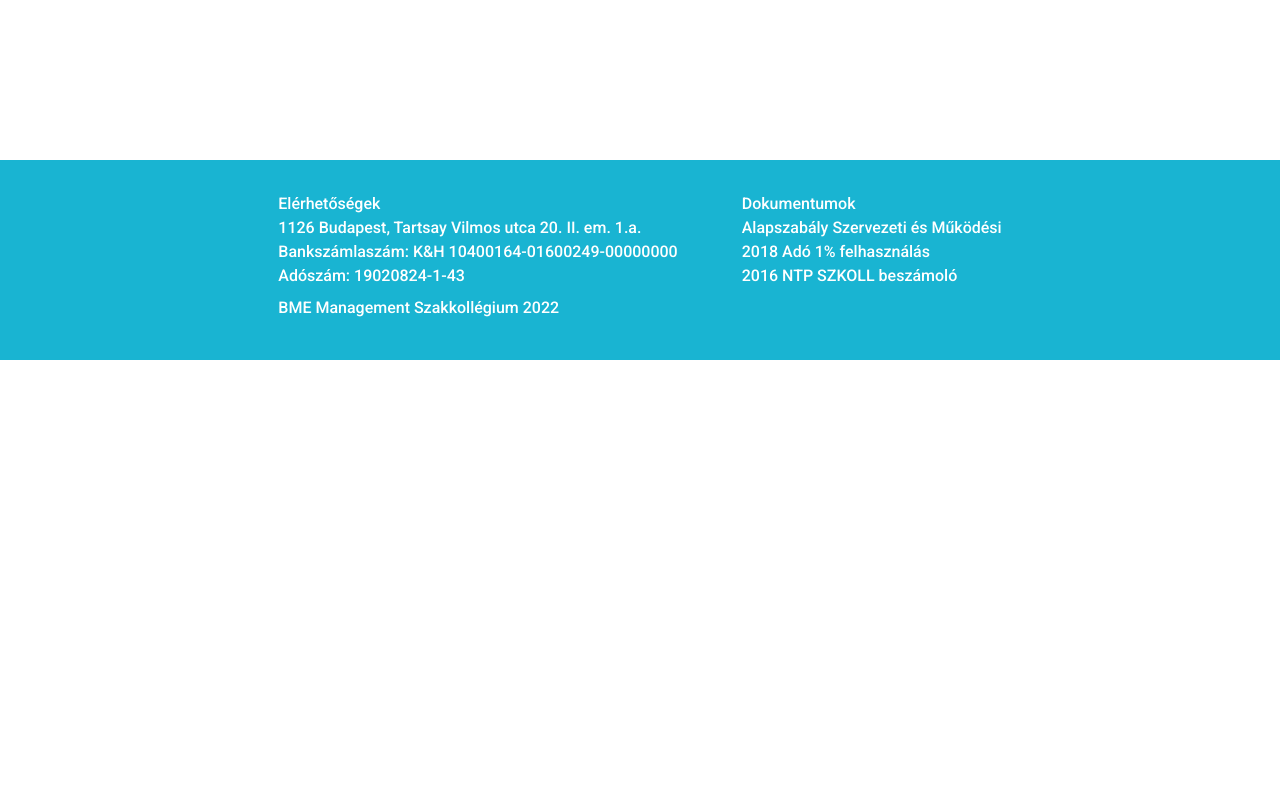
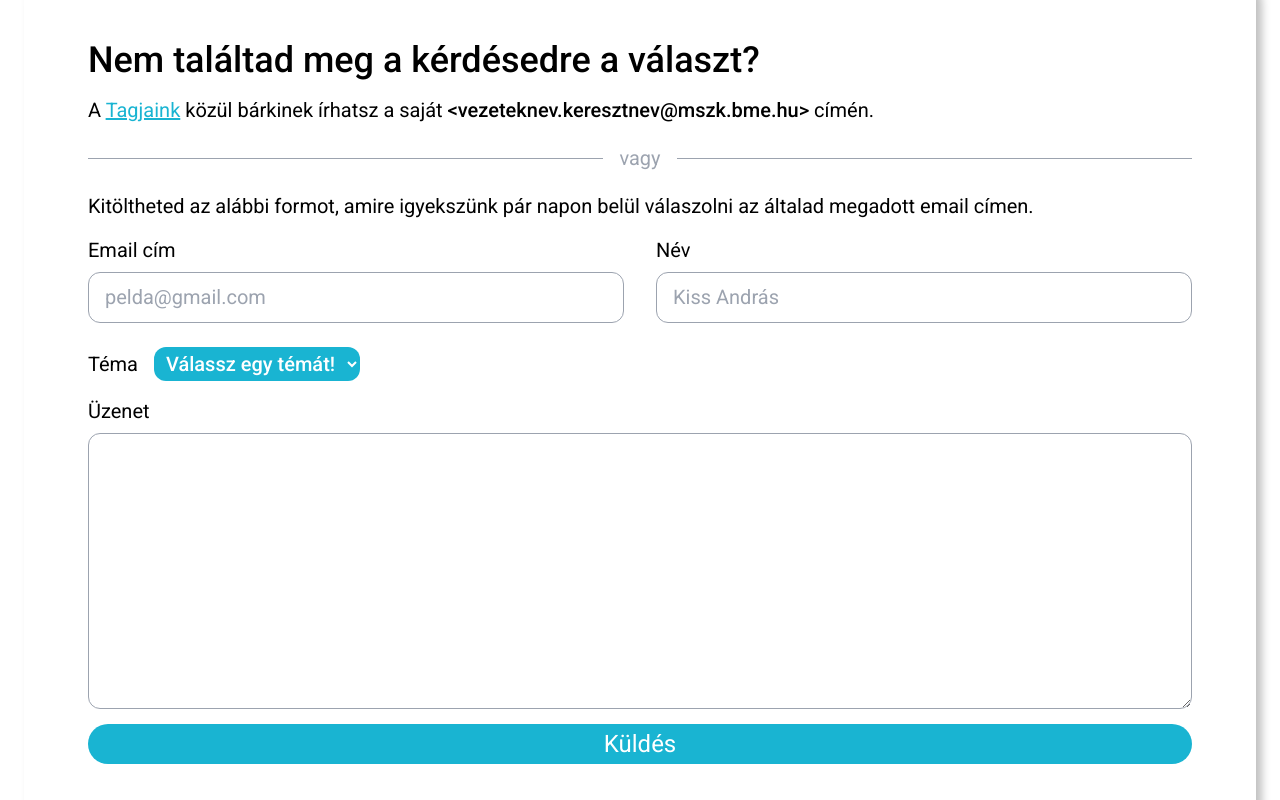
Before and after one commit to simonyiszk/mszk, a Next.js app: page /rolunk/gyik in a window 1280 px wide. Before the commit this address had no page. Shown: the part 720-1520 px from the top of the page. Before the commit the page ends 1080 px from the top, so only its background shows below. Built offline with nearby package versions, Linux system fonts and the light colour scheme.

Commit message:
form ui stuff

```diff
--- /dev/null
+++ b/src/components/form/EmailForm.tsx
@@ -0,0 +1,37 @@
+import Link from "next/link";
+
+import { EmailFormInputs } from "./EmailFormInputs";
+
+export function EmailForm() {
+	return (
+		<div className="lg:py-16 lg:px-16 my-32 rounded-3xl lg:shadow-mszk-sponsor">
+			<h1 className="text-2xl lg:text-4xl font-medium">
+				Nem találtad meg a kérdésedre a választ?
+			</h1>
+			<div className="my-4 lg:text-xl">
+				<p>
+					A{" "}
+					<Link href="/rolunk/tagok" passHref>
+						<a className="text-mszk-blue underline">Tagjaink</a>
+					</Link>{" "}
+					közül bárkinek írhatsz a saját{" "}
+					<span className="font-medium">
+						&lt;vezeteknev.keresztnev@mszk.bme.hu&gt;
+					</span>{" "}
+					címén.
+				</p>
+				{/* https://stackoverflow.com/a/70203951 */}
+				<div className="flex relative items-center py-5">
+					<div className="flex-grow border-t border-gray-400" />
+					<span className="flex-shrink mx-4 text-gray-400">vagy</span>
+					<div className="flex-grow border-t border-gray-400" />
+				</div>
+				<p>
+					Kitöltheted az alábbi formot, amire igyekszünk pár napon belül
+					válaszolni az általad megadott email címen.
+				</p>
+			</div>
+			<EmailFormInputs />
+		</div>
+	);
+}
--- /dev/null
+++ b/src/components/form/EmailFormInputs.tsx
@@ -0,0 +1,113 @@
+import { useState } from "react";
+
+type FormInputValuesObjectType = {
+	email: string;
+	name: string;
+	topic: string;
+	message: string;
+};
+
+export function EmailFormInputs() {
+	const baseInputFieldClasses =
+		"my-2 py-3 px-4 w-full leading-tight rounded-xl border border-gray-400 focus:border-mszk-blue focus:outline-none";
+
+	const [inputValues, setInputValues] = useState<FormInputValuesObjectType>({
+		email: "",
+		message: "",
+		name: "",
+		topic: "Válassz egy témát!",
+	});
+
+	const sendMessage = () => {
+		// TODO
+	};
+
+	return (
+		<div>
+			<form className="flex flex-col lg:text-xl">
+				<div className="flex flex-col lg:flex-row gap-x-8 justify-evenly">
+					<div className="w-full">
+						<label htmlFor="form-email">
+							Email cím
+							<input
+								id="form-email"
+								name="email"
+								type="email"
+								placeholder="pelda@gmail.com"
+								pattern="[^@\s]+@[^@\s]+\.[^@\s]+"
+								className={baseInputFieldClasses}
+								value={inputValues.email}
+								onChange={(e) =>
+									setInputValues({ ...inputValues, email: e.target.value })
+								}
+							/>
+						</label>
+					</div>
+					<div className="w-full">
+						<label htmlFor="form-name">
+							Név
+							<input
+								id="form-name"
+								name="name"
+								type="text"
+								minLength={3}
+								maxLength={64}
+								placeholder="Kiss András"
+								className={baseInputFieldClasses}
+								value={inputValues.name}
+								onChange={(e) =>
+									setInputValues({ ...inputValues, name: e.target.value })
+								}
+							/>
+						</label>
+					</div>
+				</div>
+				<div>
+					<label htmlFor="form-topic">
+						Téma
+						<select
+							className="py-1 px-2 m-4 font-medium text-white bg-mszk-blue rounded-xl"
+							value={inputValues.topic}
+							onChange={(e) =>
+								setInputValues({ ...inputValues, topic: e.target.value })
+							}
+						>
+							<option disabled hidden>
+								Válassz egy témát!
+							</option>
+							<option>Projektek</option>
+							<option>Felvételi</option>
+							<option>Egyéb</option>
+						</select>
+					</label>
+				</div>
+				<div>
+					<label htmlFor="form-message">
+						Üzenet
+						<textarea
+							id="form-message"
+							name="message"
+							className={baseInputFieldClasses}
+							minLength={5}
+							maxLength={2000}
+							rows={10}
+							value={inputValues.message}
+							onChange={(e) =>
+								setInputValues({ ...inputValues, message: e.target.value })
+							}
+						/>
+					</label>
+				</div>
+				<div>
+					<button
+						className="py-1 px-4 w-full text-2xl text-white bg-mszk-blue rounded-3xl"
+						type="button"
+						onClick={() => sendMessage()}
+					>
+						Küldés
+					</button>
+				</div>
+			</form>
+		</div>
+	);
+}
--- /dev/null
+++ b/src/components/qna/QnAElement.tsx
@@ -0,0 +1,13 @@
+type QnAElementProps = {
+	question: string;
+	answer: string;
+};
+
+export function QnAElement({ answer, question }: QnAElementProps) {
+	return (
+		<li className="my-12 lg:my-16">
+			<dl className="mb-2 text-2xl font-medium">{question}</dl>
+			<dt className="text-xl ">{answer}</dt>
+		</li>
+	);
+}
--- /dev/null
+++ b/src/pages/rolunk/gyik/index.tsx
@@ -0,0 +1,35 @@
+import { EmailForm } from "@/components/form/EmailForm";
+import { InnerLayout } from "@/components/layouts/InnerLayout";
+import { QnAElement } from "@/components/qna/QnAElement";
+
+const QandA = [
+	{
+		question: "Mi az a szakkollégium?",
+		answer:
+			"Egy tehetséggondozási műhely, ahol a tagok fejlesztik magukat, és a szellemi tőkéjüket felhasználva hoznak létre szenzációs dolgokat.",
+	},
+	{
+		question:
+			"Mi lesz velem, ha felvettetek? Milyen elvárásokat támasztotok felém?",
+		answer:
+			"Az első félév egy bevonóidőszak, az összes újonnan felvett tagjelölti státuszba kerül. Sok olyan programot szervezünk nektek, amin keresztül megismerhetitek a szakkollégium belső működését, a régebbi tagokat és a ti jövőbeli lehetőségeiteket. Ennek egyik eleme, hogy a felvételi után rögtön gyakorlati tapasztalatot szereztek az MSZK projektjei és területei által. A félév végén pedig az aktív tagok Közgyűlése dönt arról, hogy szavazóképes tagi státuszba kerülhettek-e. Elvárás, hogy aktív legyél, és kivedd részedet a szakmai munkából, a képzésekből és a közösségi életből.",
+	},
+];
+
+export default function FAQPage() {
+	return (
+		<InnerLayout>
+			<div className="my-16">
+				<h1 className="text-5xl text-center uppercase">
+					Gyakran Ismételt Kérdések
+				</h1>
+				<ol>
+					{QandA.map((e) => (
+						<QnAElement key={e.question} {...e} />
+					))}
+				</ol>
+				<EmailForm />
+			</div>
+		</InnerLayout>
+	);
+}
```
